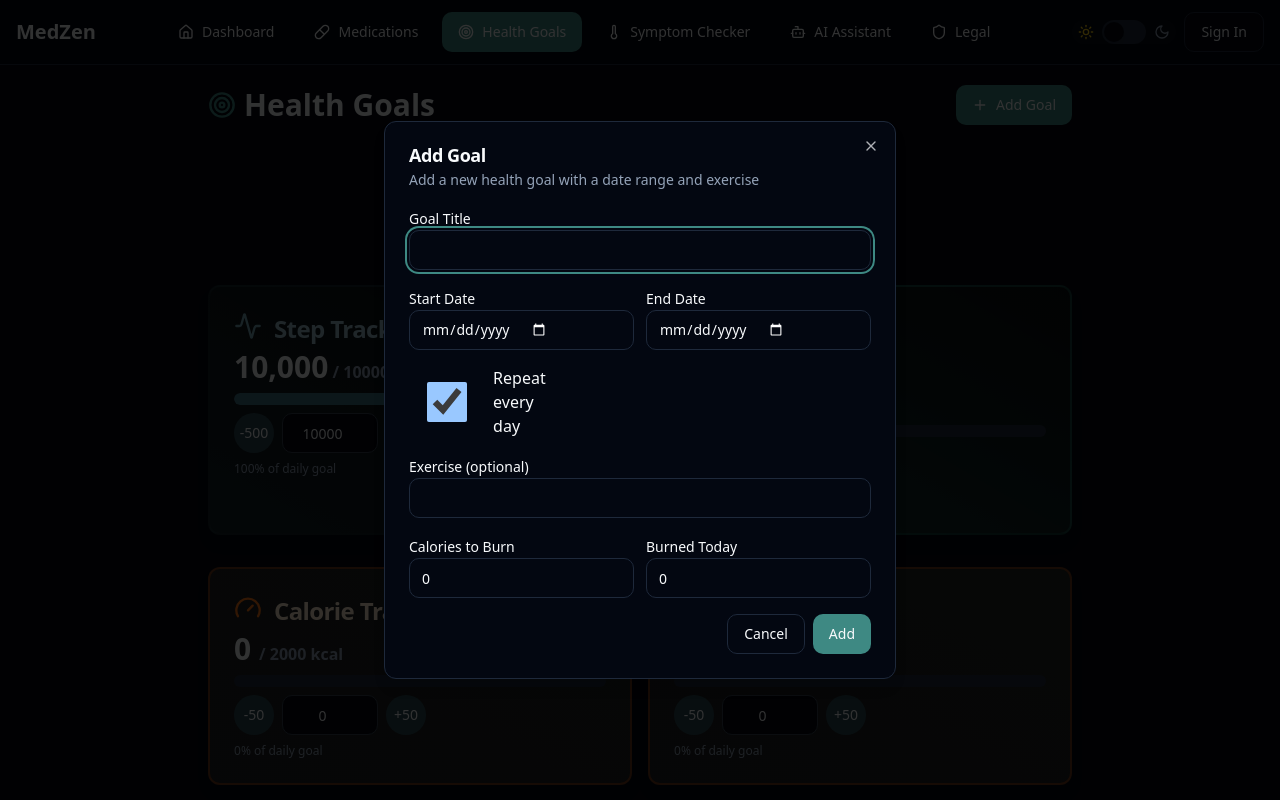
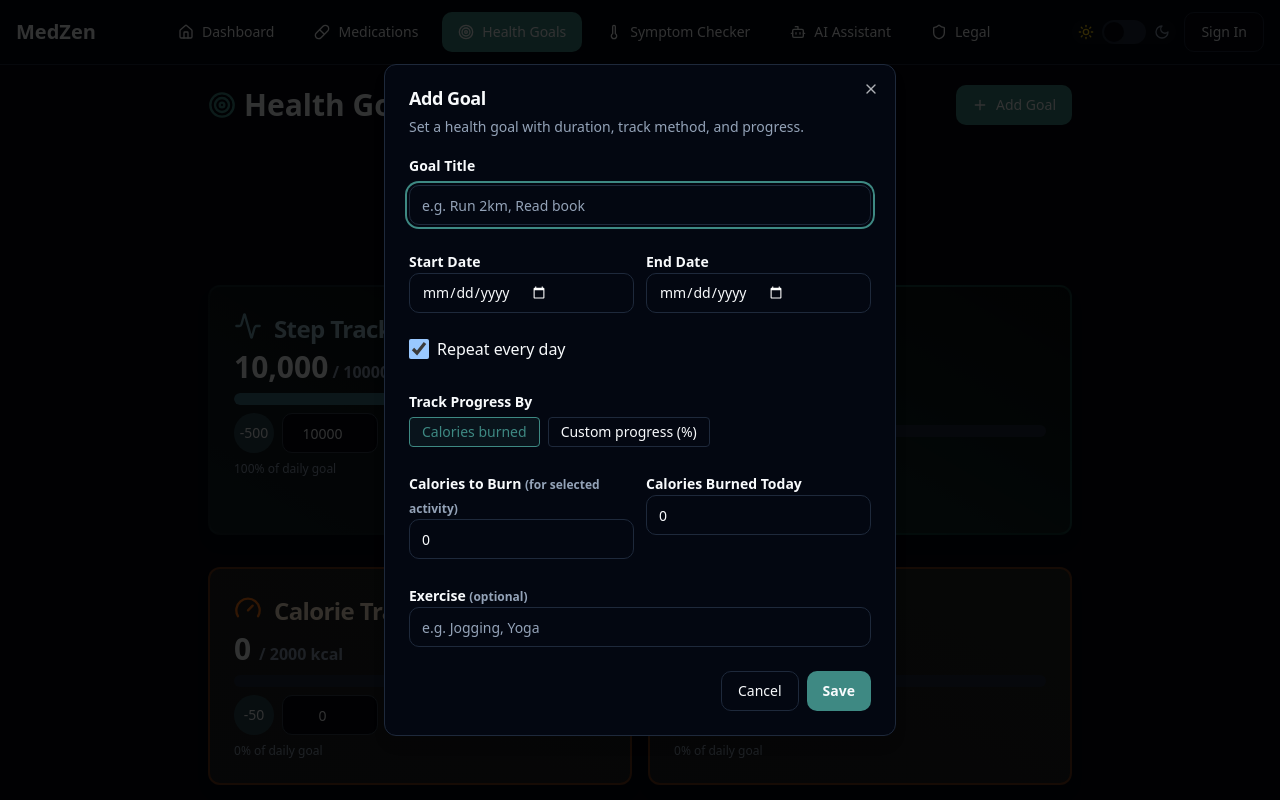
Before and after one commit to ETHERDEV-io/medzen-ai-companion, a React (Vite) app: page /health-goals in a window 1280 px wide. Both pictures are taken after a click on the button "Add Goal". Shown: the top 800 px of the page. Built offline with nearby package versions, Linux system fonts and the light colour scheme.

Commit message:
Refactor: Improve goal form and add calories burned today
Improve the goal form dialog to include calories burned today and make it more generic for different goal types.

```diff
--- a/src/components/health-goals/GoalFormDialog.tsx
+++ b/src/components/health-goals/GoalFormDialog.tsx
@@ -1,20 +1,40 @@
 
 import { useState, useEffect } from "react";
-import { Dialog, DialogHeader, DialogTitle, DialogDescription, DialogContent, DialogFooter } from "@/components/ui/dialog";
+import {
+  Dialog,
+  DialogHeader,
+  DialogTitle,
+  DialogDescription,
+  DialogContent,
+  DialogFooter,
+} from "@/components/ui/dialog";
 import { Label } from "@/components/ui/label";
 import { Input } from "@/components/ui/input";
 import { Button } from "@/components/ui/button";
 import { Goal } from "@/types/health-goals";
 import { useToast } from "@/hooks/use-toast";
+import clsx from "clsx";
 
 interface GoalFormDialogProps {
   open: boolean;
   setOpen: (open: boolean) => void;
   editingGoal: Goal | null;
-  onSave: (goal: Omit<Goal, "id" | "completedToday" | "progress">) => void;
+  onSave: (
+    goal: Omit<Goal, "id" | "completedToday" | "progress">
+  ) => void;
 }
 
-export default function GoalFormDialog({ open, setOpen, editingGoal, onSave }: GoalFormDialogProps) {
+const TRACKING_METHODS = [
+  { label: "Calories burned", value: "calories" },
+  { label: "Custom progress (%)", value: "percent" },
+];
+
+export default function GoalFormDialog({
+  open,
+  setOpen,
+  editingGoal,
+  onSave,
+}: GoalFormDialogProps) {
   const { toast } = useToast();
   const defaultForm = {
     title: "",
@@ -24,6 +44,8 @@ export default function GoalFormDialog({ open, setOpen, editingGoal, onSave }: G
     exercise: "",
     caloriesBurnTarget: 0,
     caloriesBurnedToday: 0,
+    progressTodayPercent: 0,
+    trackingMethod: "calories" as "calories" | "percent",
   };
   const [form, setForm] = useState<typeof defaultForm>(defaultForm);
 
@@ -37,13 +59,19 @@ export default function GoalFormDialog({ open, setOpen, editingGoal, onSave }: G
         exercise: editingGoal.exercise ?? "",
         caloriesBurnTarget: editingGoal.caloriesBurnTarget ?? 0,
         caloriesBurnedToday: editingGoal.caloriesBurnedToday ?? 0,
+        progressTodayPercent: editingGoal.caloriesBurnTarget
+          ? 0
+          : editingGoal.progress ?? 0,
+        trackingMethod: editingGoal.caloriesBurnTarget ? "calories" : "percent",
       });
     } else {
       setForm(defaultForm);
     }
   }, [editingGoal, open]);
 
-  const handleChange = (e: React.ChangeEvent<HTMLInputElement>) => {
+  const handleChange = (
+    e: React.ChangeEvent<HTMLInputElement | HTMLSelectElement>
+  ) => {
     const { name, value, type, checked } = e.target;
     setForm((prev) => ({
       ...prev,
@@ -55,24 +83,54 @@ export default function GoalFormDialog({ open, setOpen, editingGoal, onSave }: G
     const { name, value } = e.target;
     setForm((prev) => ({
       ...prev,
-      [name]: Number(value)
+      [name]: Number(value),
+    }));
+  };
+
+  const handleTrackingMethod = (value: "calories" | "percent") => {
+    setForm((prev) => ({
+      ...prev,
+      trackingMethod: value,
     }));
   };
 
   const handleSubmit = (e: React.FormEvent) => {
     e.preventDefault();
     if (!form.title.trim()) {
-      toast({ title: "Title required", description: "Goal title is required.", variant: "destructive" });
+      toast({
+        title: "Title required",
+        description: "Goal title is required.",
+        variant: "destructive",
+      });
       return;
     }
     if (!form.startDate || !form.endDate) {
-      toast({ title: "Date required", description: "Please pick a start and end date.", variant: "destructive" });
+      toast({
+        title: "Date required",
+        description: "Please pick a start and end date.",
+        variant: "destructive",
+      });
       return;
     }
-    if (form.caloriesBurnTarget && form.caloriesBurnedToday) {
-      form.caloriesBurnedToday = Math.min(form.caloriesBurnedToday, form.caloriesBurnTarget);
+
+    let saveObj: any = {
+      title: form.title,
+      startDate: form.startDate,
+      endDate: form.endDate,
+      everyDay: form.everyDay,
+      exercise: form.exercise ?? "",
+    };
+
+    if (form.trackingMethod === "calories") {
+      saveObj.caloriesBurnTarget = form.caloriesBurnTarget;
+      saveObj.caloriesBurnedToday = form.caloriesBurnedToday;
+    } else {
+      saveObj.caloriesBurnTarget = undefined;
+      saveObj.caloriesBurnedToday = undefined;
+      saveObj.progress = form.progressTodayPercent || 0;
     }
-    onSave(form);
+
+    onSave(saveObj);
     setOpen(false);
   };
 
@@ -80,51 +138,166 @@ export default function GoalFormDialog({ open, setOpen, editingGoal, onSave }: G
     <Dialog open={open} onOpenChange={setOpen}>
       <DialogContent>
         <DialogHeader>
-          <DialogTitle>{editingGoal ? "Edit Goal" : "Add Goal"}</DialogTitle>
-          <DialogDescription>Add a new health goal with a date range and exercise</DialogDescription>
+          <DialogTitle className="mb-1">
+            {editingGoal ? "Edit Goal" : "Add Goal"}
+          </DialogTitle>
+          <DialogDescription>
+            Set a health goal with duration, track method, and progress.
+          </DialogDescription>
         </DialogHeader>
-        <form className="space-y-4" onSubmit={handleSubmit}>
-          <div>
-            <Label htmlFor="title">Goal Title</Label>
-            <Input id="title" name="title" value={form.title} onChange={handleChange} required />
+        <form className="space-y-6" onSubmit={handleSubmit}>
+          <div className="space-y-2">
+            <Label htmlFor="title" className="font-semibold">
+              Goal Title
+            </Label>
+            <Input
+              id="title"
+              name="title"
+              placeholder="e.g. Run 2km, Read book"
+              value={form.title}
+              onChange={handleChange}
+              required
+              autoFocus
+              className="text-base"
+            />
           </div>
+
           <div className="grid grid-cols-2 gap-3">
             <div>
-              <Label htmlFor="startDate">Start Date</Label>
-              <Input id="startDate" name="startDate" type="date" value={form.startDate} onChange={handleChange} required />
+              <Label htmlFor="startDate" className="font-semibold">
+                Start Date
+              </Label>
+              <Input
+                id="startDate"
+                name="startDate"
+                type="date"
+                value={form.startDate}
+                onChange={handleChange}
+                required
+              />
             </div>
             <div>
-              <Label htmlFor="endDate">End Date</Label>
-              <Input id="endDate" name="endDate" type="date" value={form.endDate} onChange={handleChange} required />
+              <Label htmlFor="endDate" className="font-semibold">
+                End Date
+              </Label>
+              <Input
+                id="endDate"
+                name="endDate"
+                type="date"
+                value={form.endDate}
+                onChange={handleChange}
+                required
+              />
             </div>
           </div>
           <div>
             <label className="inline-flex items-center gap-2">
-              <Input type="checkbox" name="everyDay" checked={form.everyDay} onChange={handleChange} />
+              <Input
+                type="checkbox"
+                name="everyDay"
+                checked={form.everyDay}
+                onChange={handleChange}
+                className="w-5 h-5"
+              />
               Repeat every day
             </label>
           </div>
+
+          {/* Tracking method */}
           <div>
-            <Label htmlFor="exercise">Exercise (optional)</Label>
-            <Input id="exercise" name="exercise" value={form.exercise} onChange={handleChange} />
-          </div>
-          <div className="grid grid-cols-2 gap-3">
-            <div>
-              <Label htmlFor="caloriesBurnTarget">Calories to Burn</Label>
-              <Input id="caloriesBurnTarget" name="caloriesBurnTarget" type="number"
-                value={form.caloriesBurnTarget} onChange={handleNumberChange} min={0} />
-            </div>
-            <div>
-              <Label htmlFor="caloriesBurnedToday">Burned Today</Label>
-              <Input id="caloriesBurnedToday" name="caloriesBurnedToday" type="number"
-                value={form.caloriesBurnedToday} onChange={handleNumberChange} min={0} />
+            <Label className="font-semibold mb-1">Track Progress By</Label>
+            <div className="flex gap-2 mt-1">
+              {TRACKING_METHODS.map((m) => (
+                <button
+                  key={m.value}
+                  type="button"
+                  className={clsx(
+                    "px-3 py-1 rounded border text-sm transition font-medium",
+                    form.trackingMethod === m.value
+                      ? "border-primary bg-primary/10 text-primary"
+                      : "border-border bg-background"
+                  )}
+                  onClick={() => handleTrackingMethod(m.value as any)}
+                >
+                  {m.label}
+                </button>
+              ))}
             </div>
           </div>
+
+          {form.trackingMethod === "calories" ? (
+            <div className="grid grid-cols-2 gap-3">
+              <div>
+                <Label htmlFor="caloriesBurnTarget" className="font-semibold">
+                  Calories to Burn <span className="text-xs text-muted-foreground">(for selected activity)</span>
+                </Label>
+                <Input
+                  id="caloriesBurnTarget"
+                  name="caloriesBurnTarget"
+                  type="number"
+                  value={form.caloriesBurnTarget}
+                  onChange={handleNumberChange}
+                  min={0}
+                  placeholder="e.g. 200"
+                />
+              </div>
+              <div>
+                <Label htmlFor="caloriesBurnedToday" className="font-semibold">
+                  Calories Burned Today
+                </Label>
+                <Input
+                  id="caloriesBurnedToday"
+                  name="caloriesBurnedToday"
+                  type="number"
+                  value={form.caloriesBurnedToday}
+                  onChange={handleNumberChange}
+                  min={0}
+                  placeholder="How much did you burn today?"
+                />
+              </div>
+            </div>
+          ) : (
+            <div>
+              <Label htmlFor="progressTodayPercent" className="font-semibold">
+                Progress Today (%) <span className="text-xs text-muted-foreground">(0–100)</span>
+              </Label>
+              <Input
+                id="progressTodayPercent"
+                name="progressTodayPercent"
+                type="number"
+                value={form.progressTodayPercent}
+                onChange={handleNumberChange}
+                min={0}
+                max={100}
+                placeholder="How much of your goal did you complete?"
+              />
+            </div>
+          )}
+
+          <div>
+            <Label htmlFor="exercise" className="font-semibold">
+              Exercise <span className="text-xs text-muted-foreground">(optional)</span>
+            </Label>
+            <Input
+              id="exercise"
+              name="exercise"
+              placeholder="e.g. Jogging, Yoga"
+              value={form.exercise}
+              onChange={handleChange}
+            />
+          </div>
+
           <DialogFooter>
-            <Button variant="outline" type="button" onClick={() => setOpen(false)}>
+            <Button
+              variant="outline"
+              type="button"
+              onClick={() => setOpen(false)}
+            >
               Cancel
             </Button>
-            <Button type="submit">{editingGoal ? "Update" : "Add"}</Button>
+            <Button type="submit" className="font-semibold">
+              {editingGoal ? "Update" : "Save"}
+            </Button>
           </DialogFooter>
         </form>
       </DialogContent>
```
